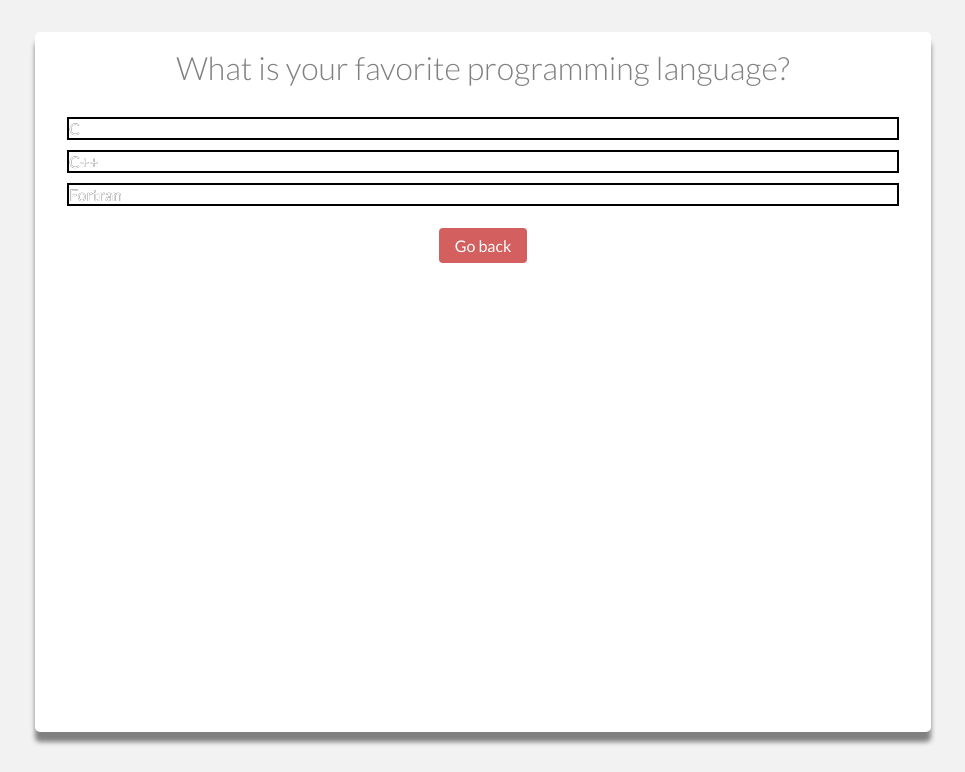
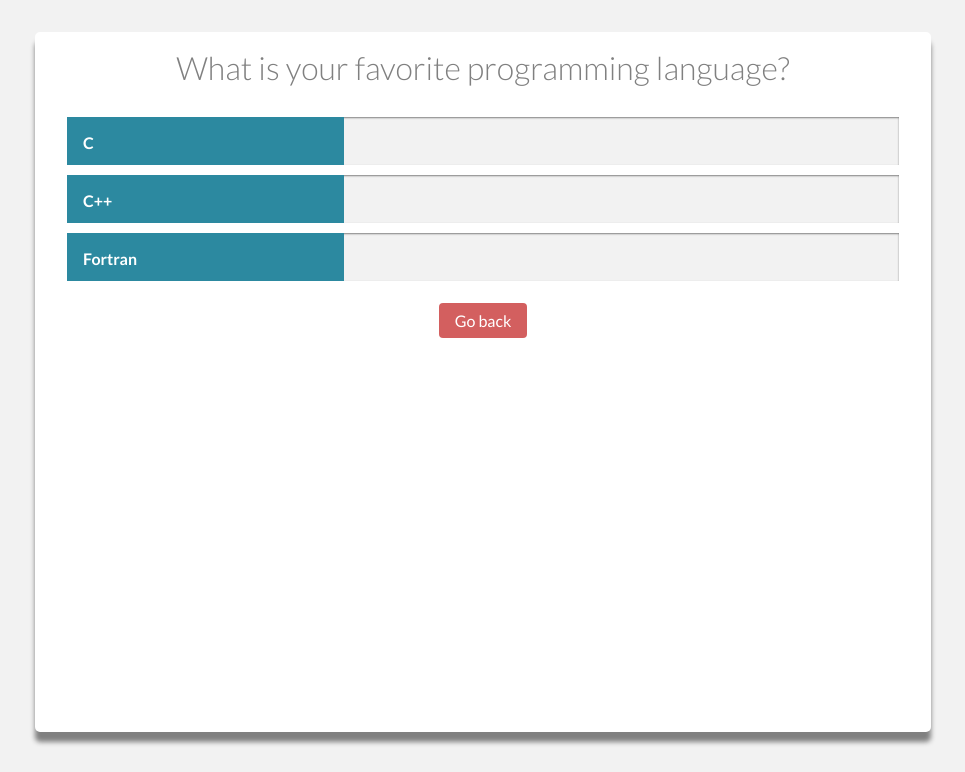
Before and after one commit to ajmejia/LearningDjango, a Django app: template polls/templates/polls/results.html in a window 1280 px wide. Shown: the part 59-831 px from the top of the page, without its empty margins (157-1122 px from the left). Run offline with Django 3.2, Linux system fonts and the light colour scheme; the template is opened without the code that fills it: values that come from a table or form of the project are taken from there, others are empty; data comes from the database, SQL or seed files in the repository; both versions use the stored data as it was after the commit; style sheets or scripts are compiled from the project's sources; parts of the project's set-up code (start-up, migrations or seed data) failed here and were passed over; some libraries are stand-ins or nearby versions.

Commit message:
results template re-styled (completed)

```diff
--- a/polls/static/polls/css/results_style.css
+++ b/polls/static/polls/css/results_style.css
@@ -8,23 +8,34 @@
   border-radius: 5px;
   box-shadow: 0px 10px 5px #808080; }
 
-.histogram {
+#histogram {
   text-align: left;
   margin: 30px auto; }
 
 .wrapper {
   margin: 10px auto;
-  position: relative;
-  border: 2px solid black; }
-  .wrapper .bin-empty {
-    color: black; }
-  .wrapper .bin {
-    background: black;
-    color: white;
-    position: absolute;
-    top: 0;
-    left: 0;
-    width: 0%;
-    height: 100%; }
+  width: 100%;
+  height: 3rem;
+  position: relative; }
+  .wrapper p {
+    margin: 0;
+    padding: 1rem;
+    font-weight: 700; }
+
+.bin-empty {
+  height: 100%;
+  color: #808080;
+  background: #f2f2f2;
+  box-shadow: 0px 1px 2px #808080 inset; }
+
+.bin {
+  overflow: hidden;
+  width: 0%;
+  height: 100%;
+  color: white;
+  background: #2c89a0;
+  position: absolute;
+  top: 0;
+  left: 0; }
 
 /*# sourceMappingURL=results_style.css.map */
--- a/polls/static/polls/css/results_style.scss
+++ b/polls/static/polls/css/results_style.scss
@@ -11,25 +11,35 @@
 	box-shadow: 0px 10px 5px $dark;
 }
 
-.histogram {
+#histogram {
 	text-align: left;
 	margin: 30px auto;
 }
 
 .wrapper {
 	margin: 10px auto;
+	width: 100%;
+	height: 3rem;
 	position: relative;
-	border: 2px solid black;
+	p {
+		margin: 0;
+		padding: 1rem;
+		font-weight: 700;
+	}
+}
 .bin-empty {
-		color: black;
+	height: 100%;
+	color: $dark;
+	background: $background;
+	box-shadow: 0px 1px 2px $dark inset;
 }
 .bin {
-		background: black;
+	overflow: hidden;
+	width: 0%;
+	height: 100%;
 	color: white;
+	background: $highlight;
 	position: absolute;
 	top: 0;
 	left: 0;
-		width: 0%;
-		height: 100%;
 }
-}
--- a/polls/templates/polls/results.html
+++ b/polls/templates/polls/results.html
@@ -16,13 +16,31 @@
 {% block page_title %}{{ poll.question }}{% endblock %}
 
 {% block page_body %}
-	<div data-total="{{ poll.get_total_votes }}" class="histogram">
+	<div data-total="{{ poll.get_total_votes }}" id="histogram">
 		{% for choice in poll.choice_set.all %}
 			<div class="wrapper">
-				<div class="bin-empty">{{ choice.option }}</div>
-				<div data-votes="{{ choice.votes }}" id="choice_{{ choice.id }}" id="choice_{{ choice.id }}" class="bin">{{ choice.option }}</div>
+				<div class="bin-empty">
+					<p>{{ choice.option }}</p>
+				</div>
+				<div data-votes="{{ choice.votes }}" id="choice_{{ choice.id }}" id="choice_{{ choice.id }}" class="bin">
+					<p>{{ choice.option }}</p>
+				</div>
 			</div>
 		{% endfor %}
 	</div>
 	<a href="{% url 'polls:index' %}" class="button-md del">Go back</a>
 {% endblock %}
+
+{% block js %}
+<script>
+	$(document).ready(function() {
+		var $hist = $("#histogram");
+		var totalVotes = $hist.data("total");
+
+		$hist.find("[id*=choice_]").each(function(i, id) {
+			var $binID = $hist.find(id);
+			$binID.animate({"width": ($binID.data("votes")/totalVotes*100)+"%"}, 1000);
+		});
+	});
+</script>
+{% endblock %}
```
Also changed, not shown: db.sqlite3. Lines whose indentation alone changed are shown as unchanged.
